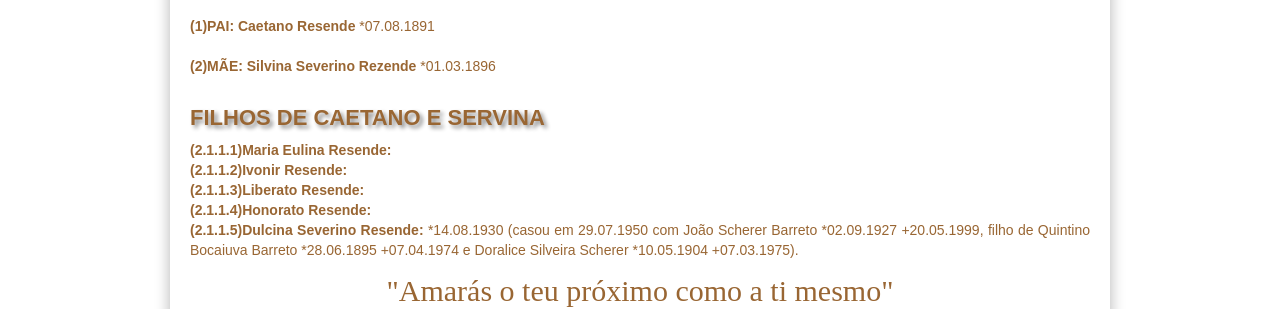
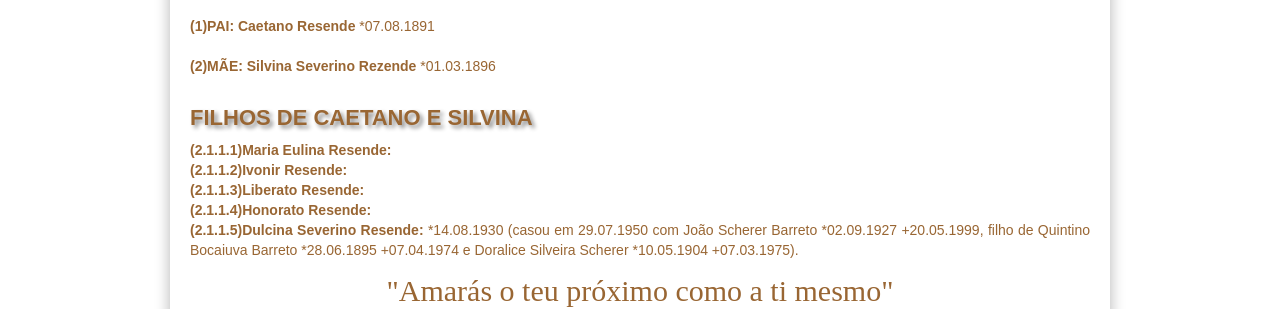
Before and after one commit to claudiovargas1955/claudiovargas1955.github.io, a Jekyll site: the page built from _pages/familia-resende.html, in a window 1280 px wide. Shown: the part 628-937 px from the top of the page. Built offline with Jekyll 4.4.1, drawn with Linux system fonts in a browser that asks for light colours; some web fonts are replaced.

Commit message:
Update familia-resende.html

```diff
--- a/_pages/familia-resende.html
+++ b/_pages/familia-resende.html
@@ -112,7 +112,7 @@ Jorni Alfredo, Solange Aparecida (casada com Cleiton de Freitas Flores), Geovane
 
 <b>(2)MÃE: Silvina Severino Rezende </b>*01.03.1896<br><br>
 
-<h4>FILHOS DE CAETANO E SERVINA</h4>
+<h4>FILHOS DE CAETANO E SILVINA</h4>
     <p><b>(2.1.1.1)Maria Eulina Resende: </b><br>
     <b>(2.1.1.2)Ivonir Resende:</b><br>
     <b>(2.1.1.3)Liberato Resende: </b><br>
```
